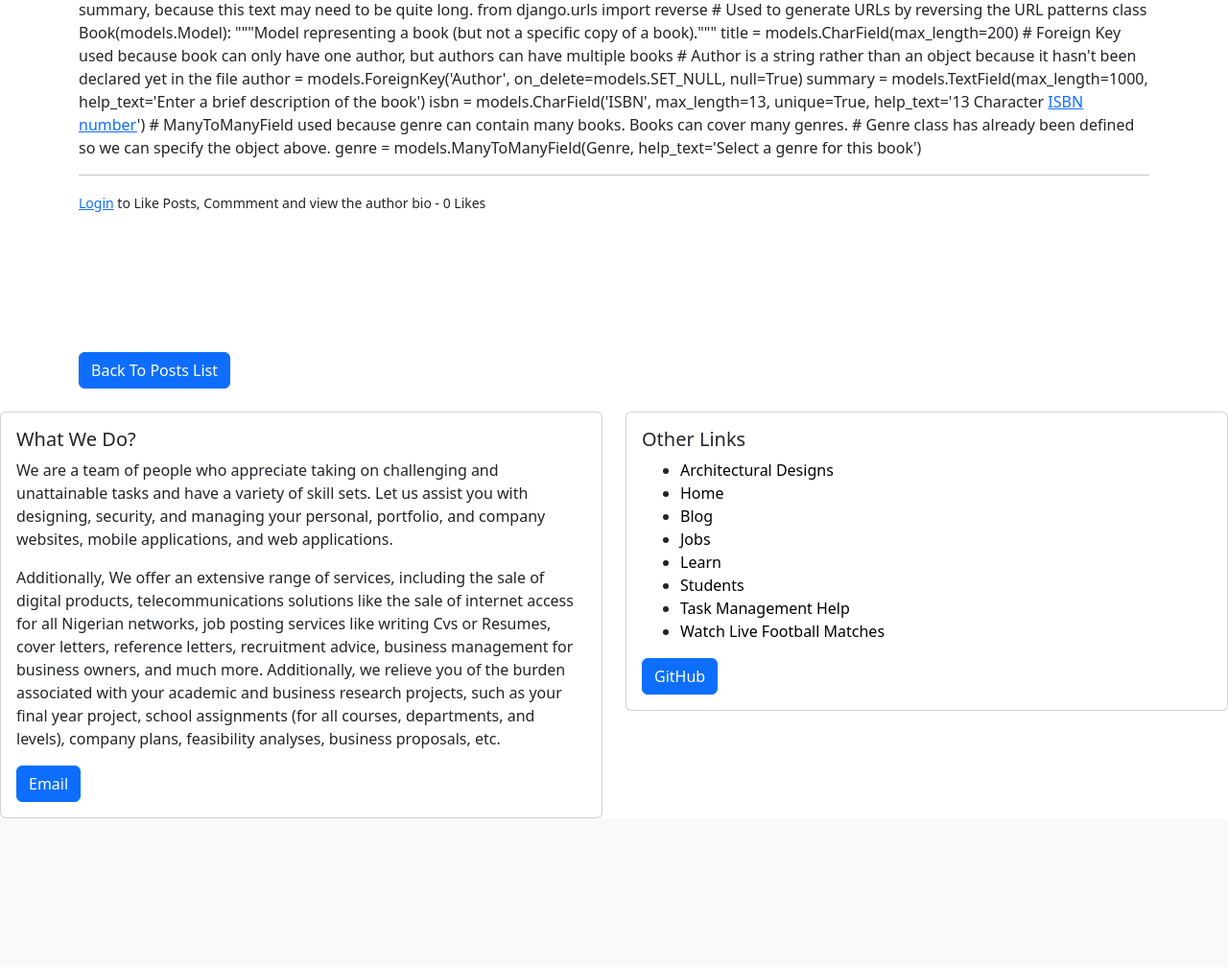
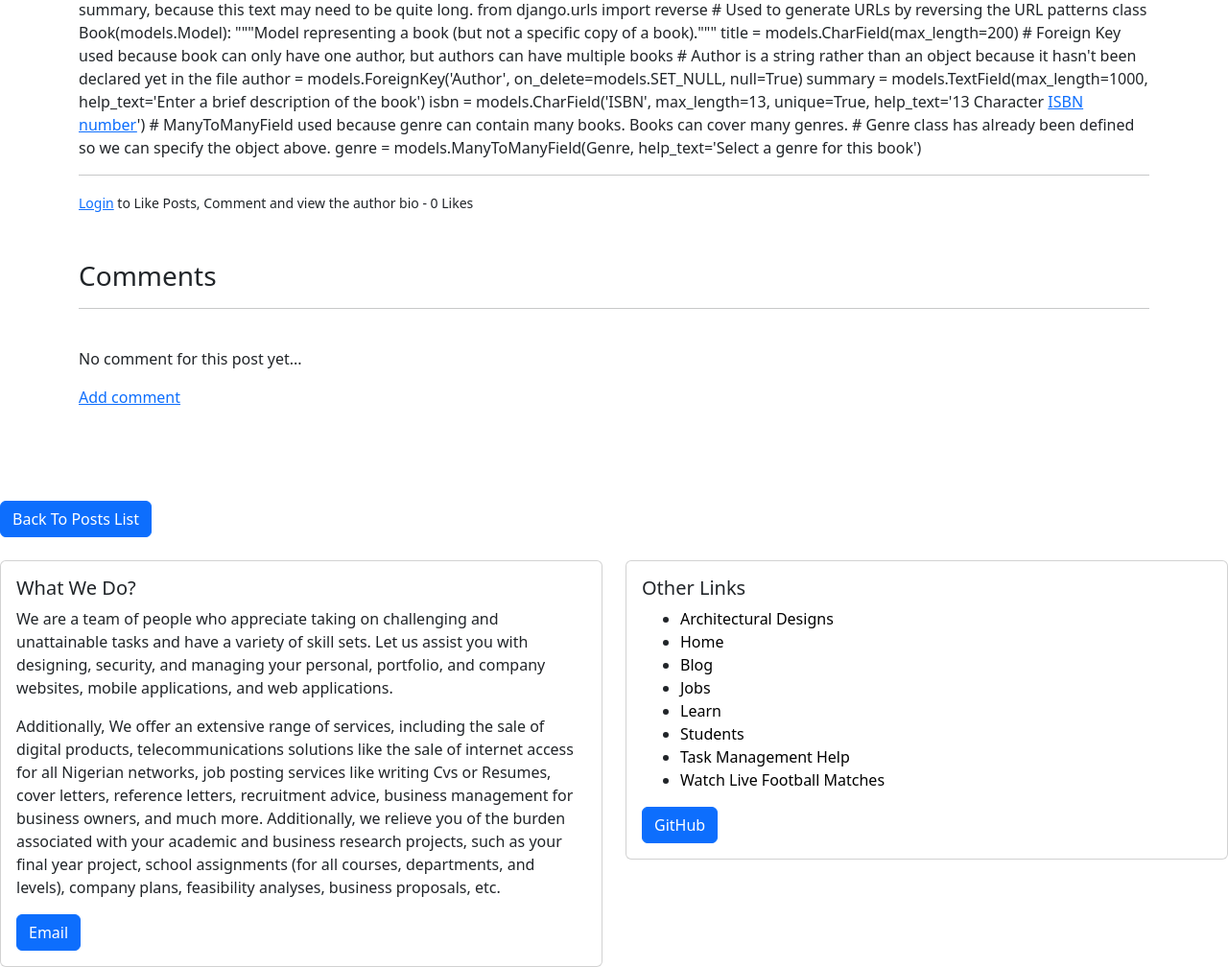
Before and after one commit to hardeex/Content-management-website, a Django app: page /blog/1/ in a window 1280 px wide. Shown: the part 498-1506 px from the top of the page at 96% size. Before the commit the page ends 1351 px from the top, so only its background shows below. Run offline with Django 3.2, Linux system fonts and the light colour scheme; data comes from the database, SQL or seed files in the repository; some libraries are stand-ins or nearby versions.

Commit message:
making the layout for un-authenticated users

```diff
--- a/account/forms.py
+++ b/account/forms.py
@@ -4,7 +4,7 @@ from django import forms
 from index.models import Profile
 from django.forms import ImageField
 from django.core.exceptions import ValidationError
-#from django.url import reverse_lazy
+from index.models import Comment
 
 class RegisterForm(UserCreationForm):
     email = forms.EmailField(widget=forms.EmailInput(attrs={'class': 'form-control'}))
@@ -81,3 +81,11 @@ class ProfilePageForm(forms.ModelForm):
             'instagram_url': forms.TextInput(attrs={'class': 'form-control', 'placeholder':'Instagram Profile Link'}),
             'bio': forms.Textarea(attrs={'class': 'form-control', 'placeholder':'About you'}),
         }
+
+
+class CommentForm(forms.ModelForm):
+    parent = forms.IntegerField(widget=forms.HiddenInput(), required=False)
+
+    class Meta:
+        model = Comment
+        fields = ('body',)
--- a/index/models.py
+++ b/index/models.py
@@ -79,9 +79,10 @@ class Profile(models.Model):
 
 class Comment(models.Model):
     post = models.ForeignKey(BlogPost, on_delete=models.CASCADE, related_name="comments")
-    name = models.CharField(max_length=255)
+    user = models.ForeignKey(User, on_delete=models.CASCADE)
     body = RichTextField(blank=True, null=True)
+    parent = models.ForeignKey('self', on_delete=models.CASCADE, null=True, blank=True, related_name='replies')
     date = models.DateTimeField(auto_now_add=True)
 
     def __str__(self):
-        return '%s - %s' % (self.post.title, self.name)
+        return '%s - %s' % (self.post.title, self.name, self.date)
--- a/index/templates/home/base.html
+++ b/index/templates/home/base.html
@@ -10,6 +10,9 @@
     <link rel="stylesheet" href="https://cdn.jsdelivr.net/npm/bootstrap@5.3.0-alpha3/dist/css/bootstrap.rtl.min.css" integrity="sha384-T5m5WERuXcjgzF8DAb7tRkByEZQGcpraRTinjpywg37AO96WoYN9+hrhDVoM6CaT" crossorigin="anonymous">
 
     <link rel="shortcut icon" type="image/png" href="{% static '/images/favicon_io/favicon.ico' %}">
+
+    <!---- JQuery for the comment section-->
+    <script src="https://code.jquery.com/jquery-3.6.0.min.js"></script>
 
 
     <title>{% block title %} {% endblock %}</title>
--- a/index/templates/home/blog_details.html
+++ b/index/templates/home/blog_details.html
@@ -1,5 +1,6 @@
 {% extends 'home/base.html' %}
 {% load static %}
+{% load humanize %}
 
 {% block title %} {{object.title}} {% endblock %}
 
@@ -104,41 +105,13 @@
                     </div>
 
 
+                    <!---View of comment for logged in user-->
+
+
+                    <!---End of view of comment for logged in user-->
 
                <!--- End Author Profile Page-->
 
-          <!-- Viewing the comments session for logged in user-->
-
-          <div>
-               <h2>Comments....</h2>
-               <div class="comment-box">
-               {% if  object.comments.all %}
-                    {% for comment in object.comments.all %}
-                       <strong>
-                           {{ comment.name }} - {{ comment.date }}
-                       </strong>
-                       {{ comment.body |safe }}
-                    {% endfor %}
-
-
-                    <style>
-                         .comment-box{
-                              border: 0.3px solid gray;
-                              padding: 1.5rem;
-                              outline-style: dotted;
-                         }
-                    </style>
-               </div>
-                     {% else %}
-                 <p>There is no comment available for this post yet. <a href="#">Add Comment...</a></p>
-               {% endif %}
-           </div>
-
-
-
-
-
-          <!--End of  Viewing the comments session for logged in user-->
 
 
 
@@ -152,7 +125,27 @@
                <p>
                     {{object.content | safe}}
                </p> <hr>
-               <small><a  href="{% url 'login' %}">Login</a> to Like Posts, Commment and view the author bio - {{total_likes}} Likes </small> <br><br><br>
+               <small><a  href="{% url 'login' %}">Login</a> to Like Posts, Comment and view the author bio - {{total_likes}} Likes </small> <br><br><br>
+
+
+          <!-- Viewing the comments -->
+
+
+
+               <h3 id="comment-header">Comments</h3>
+               <hr>   <br>
+               {% for comment in object.comments.all %}
+               <div>
+                    <p>{{ comment.user }} - {{ comment.date | naturaltime }}</p>
+                    <p>{{ comment.body | safe }}</p> <hr> <br>
+                    {% empty %}
+                         <p>No comment for this post yet...</p>
+               {% endfor %}
+               <a href="{% url 'index:add_comment' object.id %}">Add comment</a>
+               </div>
+
+          <!--End of  Viewing the comments -->
+
 
           {% endif %}
           <!-- End of views for users not logged in-->
--- a/index/urls.py
+++ b/index/urls.py
@@ -26,4 +26,6 @@ urlpatterns = [
     path('category/<str:category_name>/', views.CategoryView, name='category_list'),
     path('view_category/', views.ListCategory, name='view_category'),
 
+    path('<int:pk>/add_post/', views.add_comment, name='add_comment'),
+
 ]
--- a/index/views.py
+++ b/index/views.py
@@ -1,15 +1,16 @@
-from django.shortcuts import render, get_object_or_404
+from django.shortcuts import render, get_object_or_404, redirect
 from . import models
 from django.views.generic import ListView, DetailView, CreateView, UpdateView, DeleteView
 from . import custom_model_form
 from django.urls import reverse_lazy, reverse
 from django.http import HttpResponseRedirect
+from account.forms import CommentForm
 #from ckeditor.fields import RichTextField
 #from django.shortcuts import redirect
 #from django.conf.urls import handler404
 #from django.conf import settings
 
-
+from .models import BlogPost, Comment
 
 # create classes the views
 class JobHomeView(ListView):
@@ -46,6 +47,7 @@ class BlogDetailsView(DetailView):
 
         context['total_likes'] = total_likes
         context['liked']=liked
+        context['comment_form'] = CommentForm()  # Add the comment form to the context
         return context
 
 
@@ -123,3 +125,21 @@ def LikeView(request, pk):
         post.likes.add(request.user)
         liked = True
     return HttpResponseRedirect(reverse('index:blog_details', args=[str(pk)]))
+
+
+
+
+def add_comment(request, pk):
+    blogpost = get_object_or_404(BlogPost, pk=pk)
+
+    if request.method == 'POST':
+        form = CommentForm(request.POST)
+        if form.is_valid():
+            comment = form.save(commit=False)
+            comment.post = blogpost
+            comment.save()
+            return redirect('home:blog_details', pk=pk)
+    else:
+        form = CommentForm()
+
+    return render(request, 'home/add_comment.html', {'form': form})
--- a/learwithjdd/settings.py
+++ b/learwithjdd/settings.py
@@ -35,6 +35,7 @@ INSTALLED_APPS = [
     'index',
     'account',
     'ckeditor',
+    'django.contrib.humanize',
     'django.contrib.admin',
     'django.contrib.auth',
     'django.contrib.contenttypes',
```
Also changed, not shown: account/views.py (+4 -3 lines), index/templates/home/add_comment.html (added, +24 -0 lines), db.sqlite3, index/migrations/0030_remove_comment_name_comment_parent_comment_user.py (added).
